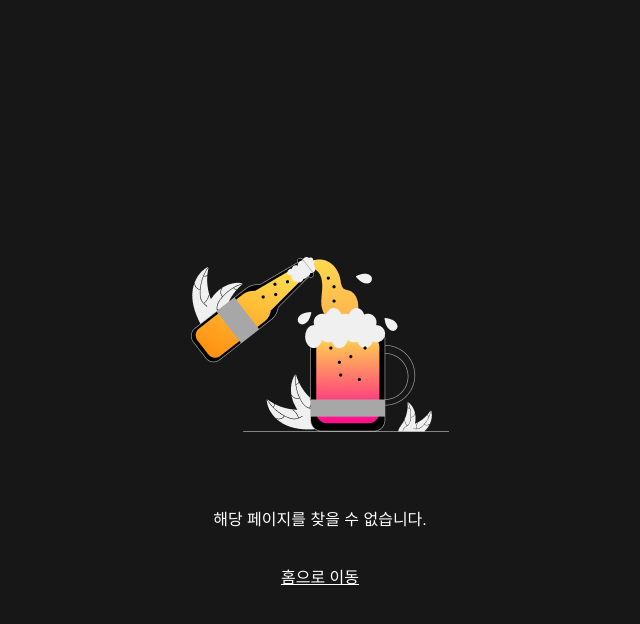
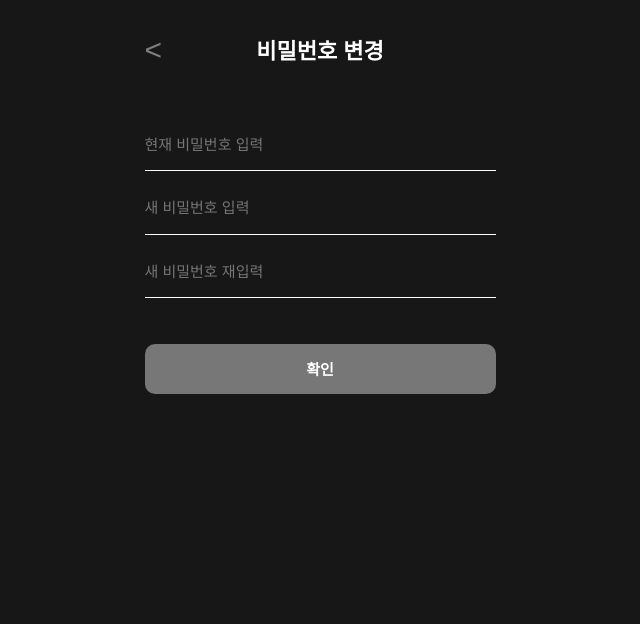
Before and after one commit to junsu0121/finalFE, a React (Create React App) app: page /mypage/modify/changepw/1 in a window 1280 px wide. Shown: the top 624 px of the page, without its empty margins (320-960 px from the left). Built offline with nearby package versions, Linux system fonts and the light colour scheme.

Commit message:
update - 오류수정

```diff
--- a/package.json
+++ b/package.json
@@ -16,6 +16,7 @@
     "react-cookie": "^4.1.1",
     "react-dom": "^18.2.0",
     "react-hook-form": "^7.33.1",
+    "react-modal": "^3.15.1",
     "react-query": "^3.39.1",
     "react-router": "^6.3.0",
     "react-router-dom": "^6.3.0",
@@ -51,6 +52,7 @@
     ]
   },
   "devDependencies": {
+    "@types/react-modal": "^3.13.1",
     "@types/react-slick": "^0.23.10",
     "@types/styled-components": "^5.1.25"
   }
--- a/src/App.tsx
+++ b/src/App.tsx
@@ -143,10 +143,14 @@ function App({}: ICoinProps) {
             <Route path="myfarecipe" element={<MyFaRecipe />} />
             <Route path="myfastore" element={<MyFaStore />} />
           </Route>
-          <Route path="/mypage/modify/:userId" element={<MypageModify />}>
-            {/* mypage/modify의 자식 컴포넌트  */}
-            <Route path="changepw" element={<ChangePw />} />
-          </Route>
+          <Route
+            path="/mypage/modify/:userId"
+            element={<MypageModify />}
+          ></Route>
+          <Route
+            path="/mypage/modify/changepw/:userId"
+            element={<ChangePw />}
+          />
 
           <Route path="/recipe" element={<Recipe />}>
             <Route path="my" element={<Recipe_My />}></Route>
--- a/src/components/ChangePw.tsx
+++ b/src/components/ChangePw.tsx
@@ -1,5 +1,6 @@
+import { useEffect, useState } from "react";
 import { useForm } from "react-hook-form";
-import { useNavigate } from "react-router";
+import { useNavigate, useParams } from "react-router";
 import styled from "styled-components";
 import { instance } from "../shared/axios";
 
@@ -10,20 +11,23 @@ interface IFormData {
 }
 
 export const ChangePw = () => {
+  const params = useParams();
+  const userId = params.userId;
   const navigate = useNavigate();
   const {
     register,
     handleSubmit,
     formState: { errors },
     setError,
+    watch,
   } = useForm<IFormData>();
 
   const deleteCookie = () => {
-    //로그아웃 시 토큰 삭제
+    //비밀번호 변경시 로그아웃 토큰 삭제
     document.cookie =
       "token" + "=; expires=Thu, 01 Jan 1999 00:00:10 GMT;path=/;";
     document.cookie =
-      "email" + "=; expires=Thu, 01 Jan 1999 00:00:10 GMT;path=/;";
+      "userId" + "=; expires=Thu, 01 Jan 1999 00:00:10 GMT;path=/;";
     document.cookie =
       "nickname" + "=; expires=Thu, 01 Jan 1999 00:00:10 GMT;path=/;";
     document.cookie =
@@ -31,6 +35,17 @@ export const ChangePw = () => {
     navigate("/");
     window.location.reload();
   };
+
+  //react-hook-form 비밀번호 활성활 비활성화
+  const [isActive, setIsActive] = useState(false);
+  const watchAll = Object.values(watch());
+  useEffect(() => {
+    if (watchAll.every((el) => el)) {
+      setIsActive(true);
+    } else {
+      setIsActive(false);
+    }
+  }, [watchAll]);
 
   const onValid = async (data: IFormData) => {
     if (data.newpassword !== data.confirmnewpassword)
@@ -52,15 +67,32 @@ export const ChangePw = () => {
       })
       //실패시 에러메시지 받아옴, 작성한 벨리데이션 문구도 같이
       .catch(function (error) {
-        window.alert(error.response.data.message);
+        if (error.response.data.errorMessage === "1") {
+          window.alert("존재하는 유저가 아닙니다.");
+        } else if (error.response.data.errorMessage === "2") {
+          window.alert("비밀번호가 올바르지 않습니다.");
+        } else {
+          window.alert("다시 시도해주세요.");
+        }
       });
   };
 
   return (
     <>
       <Container>
-        <ChangePwWrap>
-          <ChangePwForm onSubmit={handleSubmit(onValid)}>
+        <PwChangeWrap>
+          <Entity
+            onClick={() => {
+              navigate(`/mypage/modify/${userId}`);
+            }}
+          >
+            &lt;
+          </Entity>
+          <SettingWrap>
+            <Setting>비밀번호 변경</Setting>
+          </SettingWrap>
+
+          <PwChangeForm onSubmit={handleSubmit(onValid)}>
             <Input
               {...register("password", {
                 required: "비밀번호를 입력하세요!",
@@ -96,49 +128,54 @@ export const ChangePw = () => {
               placeholder="새 비밀번호 재입력"
             ></Input>
             <ErrorMsg>{errors?.confirmnewpassword?.message}</ErrorMsg>
-            <ChangePwBtn>변경하기</ChangePwBtn>
-          </ChangePwForm>
-          <CancelBtn
-            onClick={() => {
-              window.history.back();
-            }}
-          >
-            취소하기
-          </CancelBtn>
-        </ChangePwWrap>
+            <SignupBtn disabled={!isActive}>확인</SignupBtn>
+          </PwChangeForm>
+        </PwChangeWrap>
       </Container>
     </>
   );
 };
 const Container = styled.div`
-  width: 100%;
-  height: 100%;
-  height: auto;
+  width: 390px;
+  height: 844px;
   margin: auto;
-  display: flex;
-  justify-content: center;
-  align-items: center;
 
   @media screen and (min-width: 500px) {
   }
 `;
 
-const ChangePwWrap = styled.div`
-  width: 300px;
-  height: 200px;
-  background-color: transparent;
-  border-radius: 5px;
-  button {
-    border-radius: 5px;
-    background: linear-gradient(to left, #ffe64b, #fb3827);
-    border: none;
-  }
-`;
-const ChangePwForm = styled.form`
+const PwChangeWrap = styled.div`
+  height: 100%;
+  margin: 10% 5% 0% 5%;
   display: flex;
   flex-direction: column;
+`;
+
+const SettingWrap = styled.div`
+  width: 100%;
+  display: flex;
+  flex-direction: row;
+  align-items: center;
   justify-content: center;
-  margin: 5% 3% 5% 0;
+`;
+
+const Entity = styled.div`
+  font-size: 30px;
+  font-weight: bolder;
+  position: absolute;
+  top: 4%;
+  color: grey;
+`;
+
+const Setting = styled.div`
+  font-weight: bold;
+  font-size: 22px;
+`;
+
+const PwChangeForm = styled.form`
+  display: flex;
+  flex-direction: column;
+  margin: 20% 0 10% 0;
 `;
 
 const Input = styled.input`
@@ -146,20 +183,27 @@ const Input = styled.input`
   color: ${(props) => props.theme.textColor};
   border: none;
   border-bottom: 1px solid ${(props) => props.theme.textColor};
-  font-size: 12px;
+  font-size: 15px;
   background-color: transparent;
   &:focus {
     outline: none;
   }
 `;
 const ErrorMsg = styled.span`
-  font-size: 8px;
-  margin: 2% 0 2% 0;
+  margin: 3% 0 5% 0;
   /* font-weight: bolder; */
 `;
 
-const ChangePwBtn = styled.button``;
-
-const CancelBtn = styled.button`
-  width: 97%;
+const SignupBtn = styled.button`
+  margin: 5% 0 5% 0;
+  height: 50px;
+  border: none;
+  border-radius: 10px;
+  background: ${(props) =>
+    props.disabled
+      ? "#777777"
+      : "linear-gradient(to left, #fa0671, #a62dff, #37bfff)"};
+  color: white;
+  font-weight: bold;
+  font-size: 15px;
 `;
--- a/src/components/Login.tsx
+++ b/src/components/Login.tsx
@@ -6,7 +6,8 @@ import google from "../src_assets/google.png";
 import kakao from "../src_assets/kakao.png";
 import { useNavigate } from "react-router";
 import { instance } from "../shared/axios";
-import { setCookie } from "../shared/cookie";
+import { getCookie, setCookie } from "../shared/cookie";
+import axios from "axios";
 
 interface IFormData {
   email: string;
@@ -45,8 +46,8 @@ export const Login = () => {
     console.log(data);
 
     // await axios
-    await instance
-      .post("/api/user/login", data)
+    await axios
+      .post("https://www.hel-ping.com/api/user/login", data)
       // .post("/user/login", users)
       //성공시 리스폰스 받아옴
       .then((response) => {
@@ -64,16 +65,24 @@ export const Login = () => {
         // 저장된 토큰으로 login 여부 확인 recoil로
         if (accessToken) {
           setIsLogin(true);
+          const token = getCookie("token");
+          instance.defaults.headers.common["Authorization"] = token
+            ? `Bearer ${token}`
+            : null;
+          //test
+          navigate("/mypage/1");
         }
         // navigate("/main");
-
-        //test
-        navigate("/mypage/1");
       })
       //실패시 에러메시지 받아옴, 작성한 벨리데이션 문구도 같이
       .catch(function (error) {
-        console.log();
-        window.alert(error.message);
+        if (error.response.data.errorMessage === "1") {
+          window.alert("가입되지 않은 이메일입니다.");
+        } else if (error.response.data.errorMessage === "2") {
+          window.alert("비밀번호가 틀립니다.");
+        } else {
+          window.alert("로그인 실패");
+        }
       });
   };
 
--- a/src/components/MypageModify.tsx
+++ b/src/components/MypageModify.tsx
@@ -1,17 +1,19 @@
-import { Outlet, useMatch, useNavigate, useParams } from "react-router";
+import { useNavigate, useParams } from "react-router";
 import styled from "styled-components";
 import DefaultProfile from "../src_assets/user.png";
 import { EditOutlined } from "@ant-design/icons";
 import { Link } from "react-router-dom";
-import { useEffect, useRef } from "react";
+import { useEffect, useRef, useState } from "react";
 import { instance } from "../shared/axios";
 import { getCookie, setCookie } from "../shared/cookie";
+import Modal from "react-modal";
+
+Modal.setAppElement("#root");
 
 export const MypageModify = () => {
   const navigate = useNavigate();
   const params = useParams();
   const userId = params.userId;
-  const changePw = useMatch("/:userId/changepw");
   const Nickname = getCookie("nickname");
   const NicknameRef = useRef() as React.MutableRefObject<HTMLInputElement>;
 
@@ -22,11 +24,13 @@ export const MypageModify = () => {
     }
   }, []);
 
+  //닉네임 변경
   const modifyNickName = async () => {
     const data = { nickname: NicknameRef.current.value };
     await instance
       .put("/api/user/changenick", data)
       .then((response) => {
+        console.log(response);
         window.alert(response);
         document.cookie =
           "nickname" + "=; expires=Thu, 01 Jan 1999 00:00:10 GMT;path=/;";
@@ -36,10 +40,15 @@ export const MypageModify = () => {
       })
       //실패시 에러메시지 받아옴, 작성한 벨리데이션 문구도 같이
       .catch(function (error) {
-        window.alert(error);
+        if (error.response.data.errorMessage === "1") {
+          window.alert("이미 존재하는 닉네임입니다.");
+        } else {
+          window.alert("다시 시도해주세요.");
+        }
       });
   };
 
+  //로그아웃
   const deleteCookie = () => {
     //로그아웃 시 토큰 삭제
     document.cookie =
@@ -54,18 +63,32 @@ export const MypageModify = () => {
     window.location.reload();
   };
 
+  //계정 삭제 모달창
+  const [modalIsOpen, setModalIsOpen] = useState(false);
+
+  //계정 삭제
   const deleteAccount = async () => {
     // await axios
     await instance
-      .post("/api/user")
+      .delete("/api/user/")
       //성공시 리스폰스 받아옴
       .then((response) => {
         console.log(response);
-        // window.alert(response.message);
+        window.alert("탈퇴 완료");
+        //탈퇴시 쿠키 제거
+        document.cookie =
+          "token" + "=; expires=Thu, 01 Jan 1999 00:00:10 GMT;path=/;";
+        document.cookie =
+          "nickname" + "=; expires=Thu, 01 Jan 1999 00:00:10 GMT;path=/;";
+        document.cookie =
+          "profile" + "=; expires=Thu, 01 Jan 1999 00:00:10 GMT;path=/;";
+        document.cookie =
+          "userId" + "=; expires=Thu, 01 Jan 1999 00:00:10 GMT;path=/;";
         navigate("/");
       })
       .catch(function (error) {
-        window.alert(error.message);
+        console.log(error);
+        window.alert(error.data.msg);
       });
   };
 
@@ -104,24 +127,71 @@ export const MypageModify = () => {
           </InputWrap>
           <Line />
           <OptionWrap>
-            <ChangePwTab isActive={changePw !== null}>
-              <Link to={`/mypage/modify/${userId}/changepw`}>
+            <ChangePwTab>
+              <Link to={`/mypage/modify/changepw/${userId}`}>
                 비밀번호 변경
               </Link>
             </ChangePwTab>
-            {/* 부모 컴포넌트안에 <Outlet/>으로 원하는 자손 컴포넌트 위치를 정한다. 그리고 context prop으로 자손 컴포넌트에게에게 넘기고 싶은 값을 넣는다. */}
-            <Outlet context={{ userId }} />
             <OptionLine />
             <div onClick={deleteCookie}>로그아웃</div>
             <OptionLine />
             <div
               onClick={() => {
-                deleteAccount();
-                deleteCookie();
+                setModalIsOpen(true);
               }}
             >
               계정 탈퇴
             </div>
+            <Modal
+              style={{
+                overlay: {
+                  position: "fixed",
+                  top: 0,
+                  left: 0,
+                  right: 0,
+                  bottom: 0,
+                  backgroundColor: "rgba(000,000,000, 0.7)",
+                },
+                content: {
+                  height: "20%",
+                  width: "90%",
+                  position: "fixed",
+                  top: "87.5%",
+                  left: "50%",
+                  transform: "translate(-50%, -50%)",
+                  border: "none",
+                  overflow: "auto",
+                  WebkitOverflowScrolling: "touch",
+                  borderRadius: "5px",
+                  outline: "none",
+                  padding: "20px",
+                  background: "none",
+                },
+              }}
+              isOpen={modalIsOpen}
+              onRequestClose={() => setModalIsOpen(false)}
+            >
+              <ModalWrap>
+                <DeleteWrap>
+                  <DeleteDesc>삭제된 계정은 복구가 어렵습니다!</DeleteDesc>
+                  <hr />
+                  <DeleteBtn
+                    onClick={() => {
+                      deleteAccount();
+                    }}
+                  >
+                    계정 탈퇴
+                  </DeleteBtn>
+                </DeleteWrap>
+                <CancelBtn
+                  onClick={() => {
+                    setModalIsOpen(false);
+                  }}
+                >
+                  취소
+                </CancelBtn>
+              </ModalWrap>
+            </Modal>
             <OptionLine />
           </OptionWrap>
         </MypageWrap>
@@ -231,9 +301,56 @@ const OptionLine = styled.hr`
   margin-bottom: 10%;
 `;
 
-const ChangePwTab = styled.div<{ isActive: boolean }>`
+const ChangePwTab = styled.div`
   a {
     text-decoration: none;
     color: inherit;
   }
 `;
+
+const ModalWrap = styled.div`
+  width: 100%;
+  height: 100%;
+`;
+
+const DeleteWrap = styled.div`
+  width: 100%;
+  height: 55%;
+  border-radius: 7px;
+  border: none;
+  background-color: #292525e4;
+  display: flex;
+  flex-direction: column;
+  align-items: center;
+  hr {
+    width: 100%;
+    height: 1.5%;
+    background-color: #333333;
+    border: none;
+  }
+`;
+
+const DeleteDesc = styled.div`
+  font-weight: bolder;
+  color: #ababab;
+  margin-top: 2%;
+`;
+
+const DeleteBtn = styled.div`
+  color: red;
+  font-size: 1.2rem;
+  font-weight: bold;
+  margin-top: 2.5%;
+`;
+
+const CancelBtn = styled.button`
+  margin-top: 2%;
+  width: 100%;
+  height: 33%;
+  border-radius: 7px;
+  border: none;
+  background-color: #292525e4;
+  color: #3a95ff;
+  font-size: 1.2rem;
+  font-weight: bold;
+`;
--- a/src/components/Signup.tsx
+++ b/src/components/Signup.tsx
@@ -58,7 +58,15 @@ export const Signup = () => {
       })
       //실패시 에러메시지 받아옴, 작성한 벨리데이션 문구도 같이
       .catch(function (error) {
-        window.alert(error.response.data.message);
+        if (error.response.data.errorMessage === "1") {
+          window.alert("비밀번호가 일치하지 않습니다.");
+        } else if (error.response.data.errorMessage === "2") {
+          window.alert("이미 가입된 이메일입니다.");
+        } else if (error.response.data.errorMessage === "3") {
+          window.alert("중복된 닉네임입니다.");
+        } else {
+          window.alert("회원가입 실패");
+        }
       });
   };
 
@@ -118,7 +126,7 @@ export const Signup = () => {
               placeholder="비밀번호 재입력"
             ></Input>
             <ErrorMsg>{errors?.confirmpassword?.message}</ErrorMsg>
-            <SignupBtn>회원가입</SignupBtn>
+            <SignupBtn disabled={!isActive}>회원가입</SignupBtn>
           </SignupForm>
         </SignupWrap>
       </SignupContainer>
@@ -167,8 +175,10 @@ const SignupBtn = styled.button`
   height: 50px;
   border: none;
   border-radius: 10px;
-  /* background-color: #777777; */
-  background: linear-gradient(to left, #fa0671, #a62dff, #37bfff);
+  background: ${(props) =>
+    props.disabled
+      ? "#777777"
+      : "linear-gradient(to left, #fa0671, #a62dff, #37bfff)"};
   color: white;
   font-weight: bold;
   font-size: 15px;
--- a/src/shared/axios.tsx
+++ b/src/shared/axios.tsx
@@ -7,7 +7,6 @@ export const instance = axios.create({
   // headers: { "Content-Type": "multipart/form-data" },
 });
 // const token = localStorage.getItem("token");
-const token = getCookie("token");
 
 // if (token) {
 //   instance.defaults.headers.common["Authorization"] = `Bearer ${token}`;
@@ -15,7 +14,9 @@ const token = getCookie("token");
 //   instance.defaults.headers.common["Authorization"] = null;
 // }
 
+// instance.defaults.headers.common["Authorization"] = `Bearer ${token}`;
+
+const token = getCookie("token");
 instance.defaults.headers.common["Authorization"] = token
   ? `Bearer ${token}`
-  : null; //이거
-// instance.defaults.headers.common["Authorization"] = `Bearer ${token}`;
+  : null;
```
Also changed, not shown: tsconfig.json (line endings or trailing spaces), 1 other file (tests, documents, lock files or other folders).
